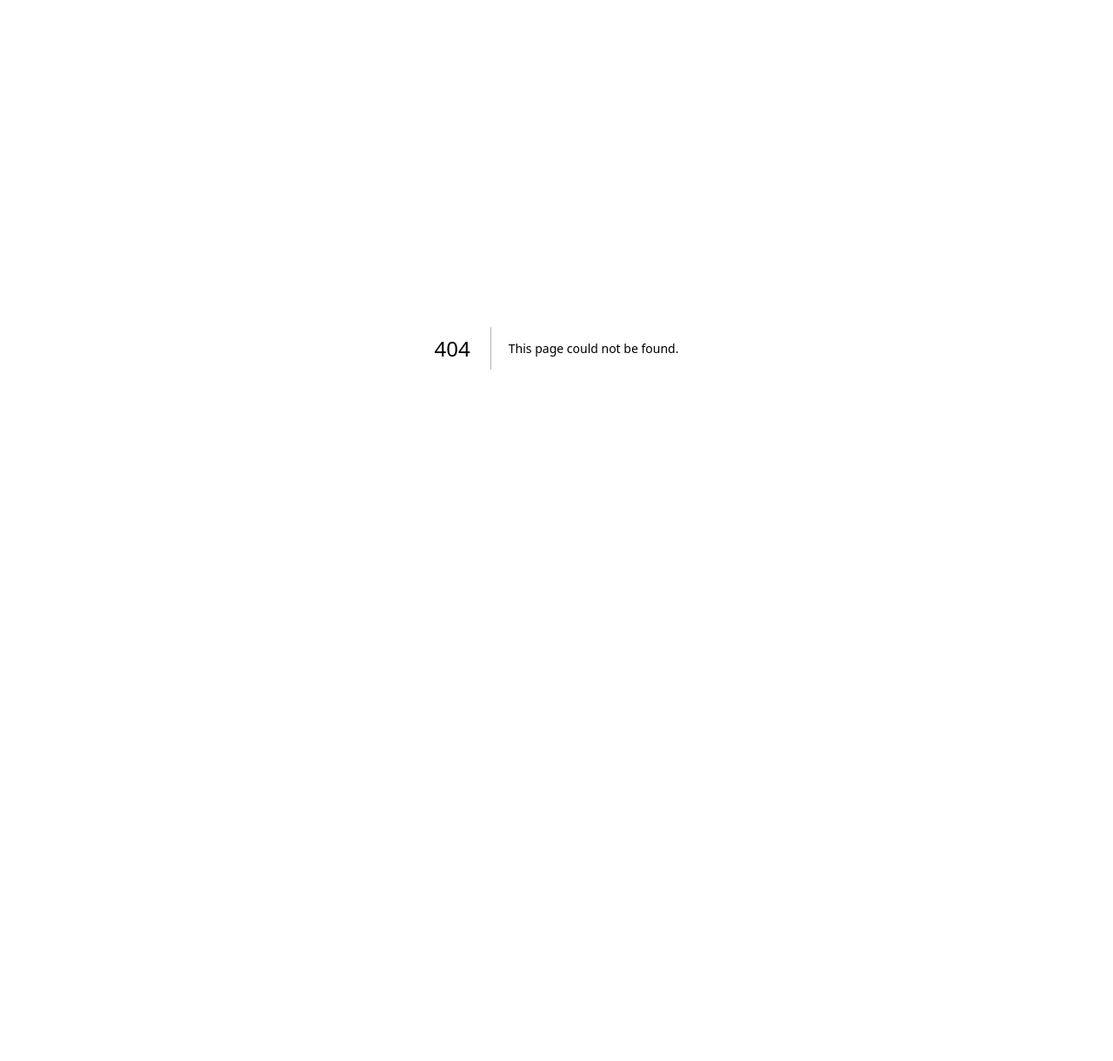
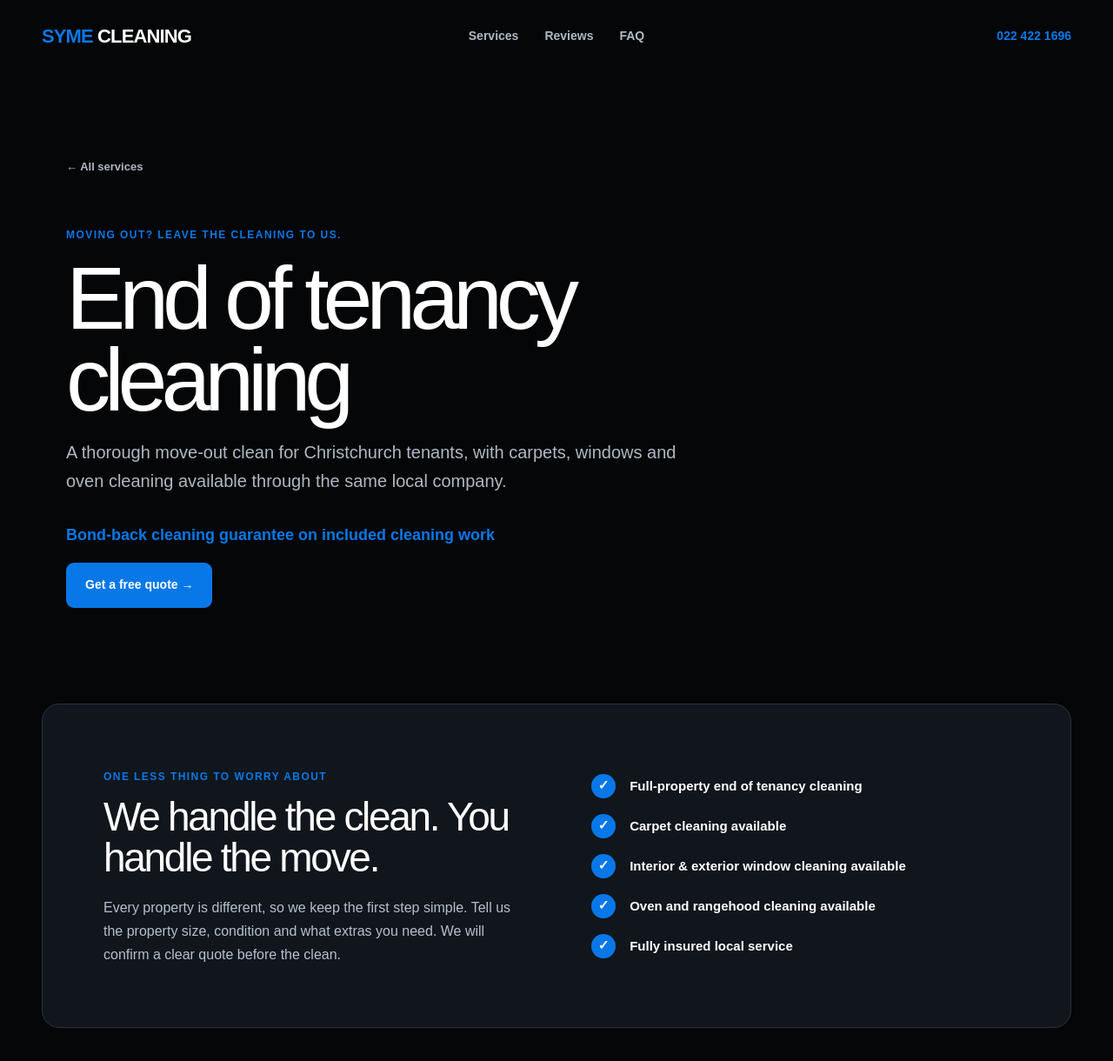
Before and after one commit to Daniel1242145/Syme-Website, a Next.js app: page /end-of-tenancy-cleaning in a window 1280 px wide. Before the commit this address had no page. Shown: the top 1220 px of the page at 87% size. Before the commit the page ends 800 px from the top, so only its background shows below. Built offline with nearby package versions, Linux system fonts and the light colour scheme.

Commit message:
Add end of tenancy cleaning landing page

```diff
--- /dev/null
+++ b/app/end-of-tenancy-cleaning/page.tsx
@@ -0,0 +1,122 @@
+import type { Metadata } from "next";
+import Link from "next/link";
+import EndOfTenancyForm from "./end-of-tenancy-form";
+
+export const metadata: Metadata = {
+  title: "End of Tenancy Cleaning Christchurch | Syme Cleaning",
+  description: "End of tenancy cleaning in Christchurch with a bond-back cleaning guarantee on included cleaning work. Carpet, window and oven cleaning available as add-ons.",
+};
+
+const checklist = [
+  "Kitchen benches, splashbacks and sink",
+  "Cupboards and drawers inside and outside",
+  "Bathroom, shower, bath, vanity and toilet",
+  "Bedrooms, living and dining areas",
+  "Built-in wardrobes and accessible shelving",
+  "Skirting boards and accessible ledges",
+  "Doors, handles and light switches",
+  "Accessible surfaces and general dusting",
+  "Cobweb removal",
+  "Vacuuming throughout",
+  "Hard-floor vacuuming and mopping",
+  "General final presentation of included areas",
+];
+
+const prices = [
+  ["1 bedroom / 1 bathroom", "from $295"],
+  ["2 bedroom / 1 bathroom", "from $395"],
+  ["3 bedroom / 1 bathroom", "from $489"],
+  ["3 bedroom / 2 bathroom", "from $589"],
+  ["4 bedroom / 2 bathroom", "from $689"],
+];
+
+const addons = [
+  ["Carpet cleaning", "from $165"],
+  ["Window cleaning", "from $145"],
+  ["Oven clean", "from $105"],
+  ["Oven + rangehood", "from $145"],
+  ["Garage cleaning", "quoted separately"],
+];
+
+export default function EndOfTenancyCleaningPage() {
+  return (
+    <main>
+      <header className="site-header">
+        <Link href="/" className="brand"><span>SYME</span> CLEANING</Link>
+        <nav className="desktop-nav"><Link href="/#services">Services</Link><Link href="/#reviews">Reviews</Link><Link href="/#faq">FAQ</Link></nav>
+        <a className="header-phone" href="tel:0224221696">022 422 1696</a>
+      </header>
+
+      <section className="service-hero">
+        <Link className="back-link" href="/#services">← All services</Link>
+        <span className="kicker">Moving out? Leave the cleaning to us.</span>
+        <h1>End of tenancy cleaning</h1>
+        <p>A thorough move-out clean for Christchurch tenants, with carpets, windows and oven cleaning available through the same local company.</p>
+        <div className="service-price">Bond-back cleaning guarantee on included cleaning work</div>
+        <a className="button button-primary" href="#end-of-tenancy-quote">Get a free quote →</a>
+      </section>
+
+      <section className="service-detail">
+        <div>
+          <span className="kicker">One less thing to worry about</span>
+          <h2>We handle the clean. You handle the move.</h2>
+          <p className="service-note">Every property is different, so we keep the first step simple. Tell us the property size, condition and what extras you need. We will confirm a clear quote before the clean.</p>
+        </div>
+        <ul className="inclusion-list">
+          <li><span>✓</span> Full-property end of tenancy cleaning</li>
+          <li><span>✓</span> Carpet cleaning available</li>
+          <li><span>✓</span> Interior & exterior window cleaning available</li>
+          <li><span>✓</span> Oven and rangehood cleaning available</li>
+          <li><span>✓</span> Fully insured local service</li>
+        </ul>
+      </section>
+
+      <section className="service-faq">
+        <span className="kicker">Everything is still available</span>
+        <h2>Need the full details?</h2>
+        <p className="service-note">We have kept this page easy to scan. Open the sections below only if you want the full checklist or starting prices.</p>
+        <div className="faq-list">
+          <details>
+            <summary>View the full cleaning checklist <span>+</span></summary>
+            <div style={{ paddingTop: "1rem" }}><ul className="inclusion-list">{checklist.map((item) => <li key={item}><span>✓</span>{item}</li>)}</ul></div>
+          </details>
+          <details>
+            <summary>View starting prices — GST included <span>+</span></summary>
+            <div style={{ paddingTop: "1rem" }}>
+              <ul className="inclusion-list">{prices.map(([property, price]) => <li key={property}><span>✓</span><strong>{property}</strong>&nbsp; — {price}</li>)}</ul>
+              <p className="service-note">Starting prices assume a standard vacant property in reasonable condition. Heavy soiling, mould, rubbish removal, extensive wall washing or unusual buildup may cost extra.</p>
+            </div>
+          </details>
+          <details>
+            <summary>View carpet, window & oven add-ons <span>+</span></summary>
+            <div style={{ paddingTop: "1rem" }}><ul className="inclusion-list">{addons.map(([service, price]) => <li key={service}><span>+</span><strong>{service}</strong>&nbsp; — {price}</li>)}</ul></div>
+          </details>
+          <details>
+            <summary>How does the bond-back cleaning guarantee work? <span>+</span></summary>
+            <p>If your property manager identifies a reasonable cleaning issue in an area included in your Syme Cleaning scope, contact us promptly and we will return to re-clean that area free of charge. The guarantee applies to our included cleaning work only and cannot guarantee the return of a bond for damage, rent, rubbish, maintenance or other tenancy matters.</p>
+          </details>
+          <details>
+            <summary>Do I need to book carpets and windows too? <span>+</span></summary>
+            <p>No. The base end of tenancy clean can be booked on its own. Carpet cleaning, window cleaning, oven/rangehood cleaning and garage cleaning can be added where required.</p>
+          </details>
+        </div>
+      </section>
+
+      <section className="quote-section service-quote" id="end-of-tenancy-quote">
+        <div className="quote-intro">
+          <span className="kicker kicker-light">Free quote</span>
+          <h2>Tell us about the property.</h2>
+          <p>Send the basics below. We will use the property size, condition and add-ons to give you the next step.</p>
+          <ul className="trust-list"><li><span>✓</span> Bond-back cleaning guarantee on included work</li><li><span>✓</span> 5-star Google reviews</li><li><span>✓</span> Fully insured</li><li><span>✓</span> Local, owner-led service</li></ul>
+        </div>
+        <EndOfTenancyForm />
+      </section>
+
+      <footer>
+        <div><Link href="/" className="brand"><span>SYME</span> CLEANING</Link><p>Residential and commercial cleaning specialists.</p></div>
+        <div className="footer-contact"><a href="tel:0224221696">022 422 1696</a><a href="mailto:daniel@symecleaning.co.nz">daniel@symecleaning.co.nz</a><span>Christchurch · Kaiapoi · Rangiora · Lincoln · Rolleston</span></div>
+      </footer>
+      <a className="mobile-cta" href="#end-of-tenancy-quote">Get a free quote</a>
+    </main>
+  );
+}
```
